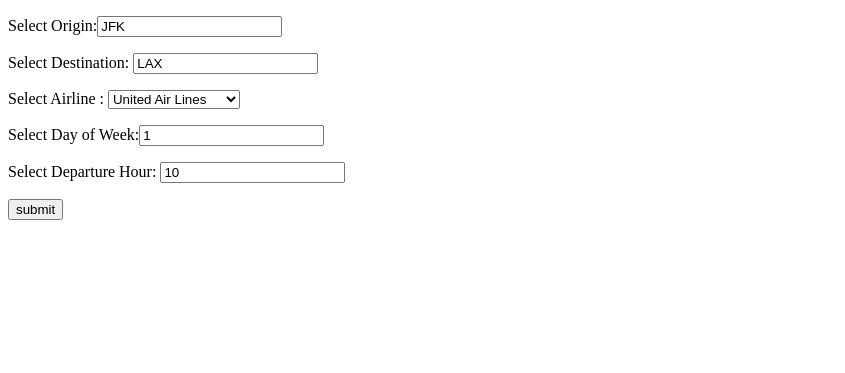
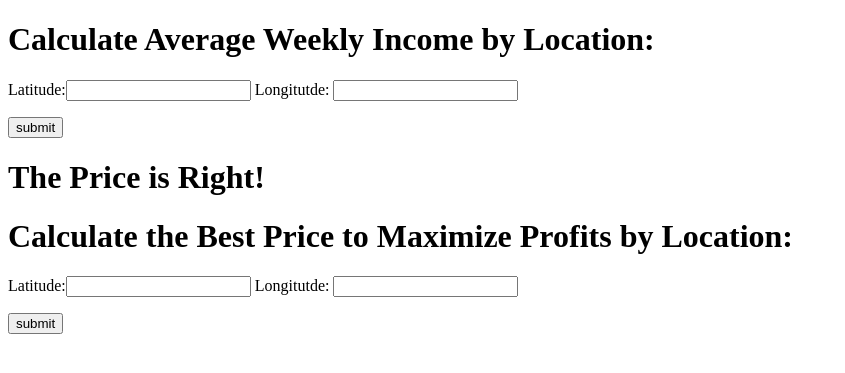
Before and after one commit to esimran/Capital-One-MSF17-, a Flask app: page / in a window 1280 px wide. Shown: the top 373 px of the page, without its empty margins (0-845 px from the left). Run offline with Flask 2, Linux system fonts and the light colour scheme; parts of the project's set-up code (start-up, migrations or seed data) failed here and were passed over.

Commit message:
working average price

```diff
--- a/app.py
+++ b/app.py
@@ -1,6 +1,8 @@
 from flask import Flask, request, render_template
-import pickle
+import scipy
+import pandas as pd
 import numpy as np
+from sklearn.externals import joblib
 
 app = Flask(__name__)
 
@@ -10,42 +12,56 @@ def home():
     return render_template('home.html')
 
 
-@app.route('/getdelay', methods=['POST', 'GET'])
-def get_delay():
+@app.route('/predict-income', methods=['POST', 'GET'])
+def predictIncome():
     if request.method == 'POST':
         result = request.form
-
-        # Prepare the feature vector for prediction
-        pkl_file = open('cat', 'rb')
-        index_dict = pickle.load(pkl_file)
-        new_vector = np.zeros(len(index_dict))
-
+        lat = result['lat']
+        long = result['long']
         try:
-            new_vector[index_dict['DAY_OF_WEEK_' + str(result['day_of_week'])]] = 1
+            lat = int(lat)
         except:
             pass
         try:
-            new_vector[index_dict['UNIQUE_CARRIER_' + str(result['unique_carrier'])]] = 1
+            long = int(long)
         except:
             pass
         try:
-            new_vector[index_dict['ORIGIN_' + str(result['origin'])]] = 1
+            model = joblib.load('KNNeighborsRegressor.pkl')
+            data = [lat, long]
+            input_val = pd.DataFrame([data])
+            prediction = model.predict(input_val)[0][0]
+            prediction = round(prediction, 2)
+        except Exception as e:
+            print(e)
+            prediction = "Invalid Input!"
+        return render_template('income.html', prediction=prediction, lat=lat, long=long)
+
+
+@app.route('/predict-price', methods=['POST', 'GET'])
+def predictPrice():
+    if request.method == 'POST':
+        result = request.form
+        lat = result['lat']
+        long = result['long']
+        try:
+            lat = int(lat)
         except:
             pass
         try:
-            new_vector[index_dict['DEST_' + str(result['dest'])]] = 1
+            long = int(long)
         except:
             pass
         try:
-            new_vector[index_dict['DEP_HOUR_' + str(result['dep_hour'])]] = 1
-        except:
-            pass
-
-        pkl_file = open('logmodel.pkl', 'rb')
-        logmodel = pickle.load(pkl_file)
-        prediction = logmodel.predict(new_vector)
-
-        return render_template('result.html', prediction=prediction)
+            model = joblib.load('KNNeighborsRegressor.pkl')
+            data = [lat, long]
+            input_val = pd.DataFrame([data])
+            prediction = model.predict(input_val)[0][0]
+            prediction = round(prediction, 2)
+        except Exception as e:
+            print(e)
+            prediction = "Invalid Input!"
+        return render_template('price.html', prediction=prediction, lat=lat, long=long)
 
 
 if __name__ == '__main__':
--- a/templates/home.html
+++ b/templates/home.html
@@ -1,22 +1,21 @@
 <!DOCTYPE html>
 <html>
-<title>Airline-delay-Prediction App</title>
+<title>Capital One App</title>
 <body>
 
-<form action = "/getdelay" method="POST">
-	<p> Select Origin:<input name="origin" type ="text" value="JFK" /> </p>
-	<p> Select Destination: <input name="dest" type ="text" value="LAX" /> </p>
-	<p> Select Airline :
-	<select name="unique_carrier">
-		<option value="AA">American Airlines </option>
-		<option value="DL">Delta Air Lines </option>
-		<option value="B6">JetBlue Airways</option>
-		<option value="WN">Southwest Airlines </option>
-		<option value="UA" selected>United Air Lines </option>
-	</select>
-	<p> Select Day of Week:<input name="day_of_week" type ="text" value="1" /> </p>
-	<p> Select Departure Hour: <input name="dep_hour" type ="text" value="10" /> </p>
+<h1>Calculate Average Weekly Income by Location:</h1>
+<form action = "/predict-income" method="POST">
+	<p>Latitude:<input name="lat" type ="text" value="" />
+        Longitutde: <input name="long" type ="text" value="" /> </p>
 	<p> <input type ="submit" value="submit" /> </p>
 </form>
+<h1>The Price is Right!</h1>
+<h1>Calculate the Best Price to Maximize Profits by Location:</h1>
+<form action = "/predict-price" method="POST">
+	<p>Latitude:<input name="lat" type ="text" value="" />
+        Longitutde: <input name="long" type ="text" value="" /> </p>
+	<p> <input type ="submit" value="submit" /> </p>
+</form>
+
 </body>
 </html>
```
Also changed, not shown: templates/income.html (added, +13 -0 lines), templates/price.html (added, +13 -0 lines), templates/result.html (deleted, +0 -10 lines), 2 other files.
